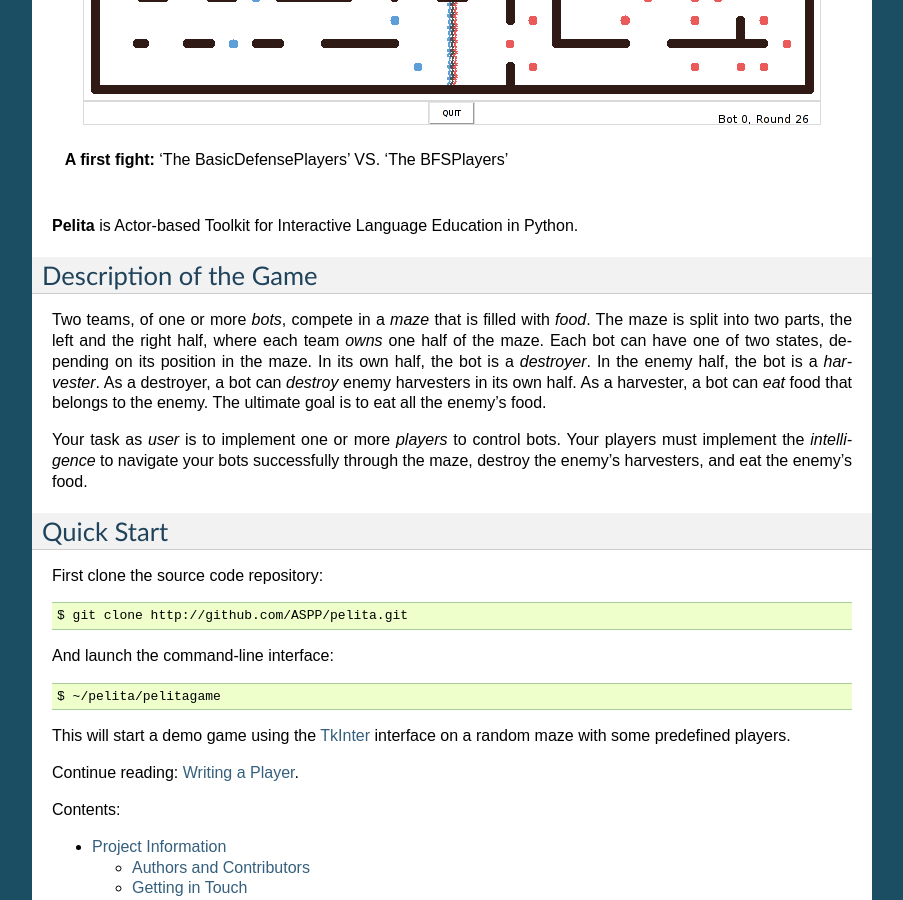
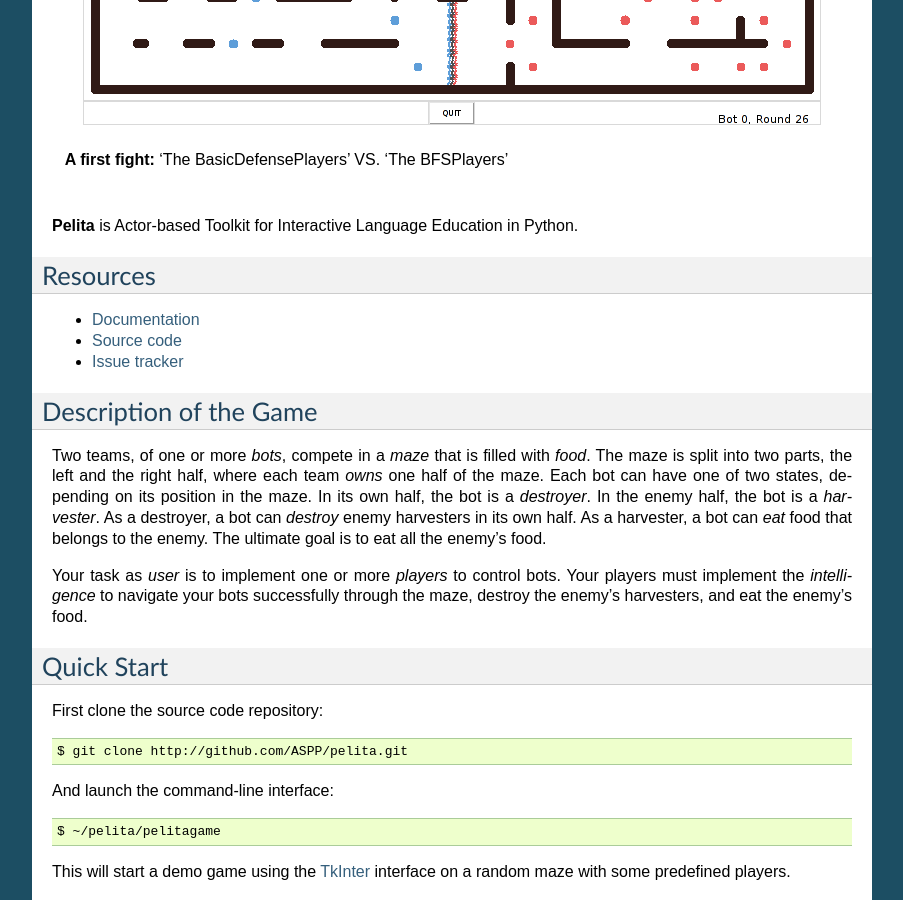
Before and after one commit to ASPP/pelita, a Sphinx documentation site: the page built from doc/source/index.rst, in a window 1280 px wide and 900 px high, scrolled down 395 px. Shown: the whole window, without its empty margins (198-1101 px from the left). Built offline with Sphinx 7.4.7, drawn with Linux system fonts in a browser that asks for light colours; the version number could not be read and is left out.

Commit message:
DOC: We should have a link to the repo on the documentation front page.

```diff
--- a/doc/source/index.rst
+++ b/doc/source/index.rst
@@ -13,6 +13,12 @@
    **A first fight:** 'The BasicDefensePlayers' VS. 'The BFSPlayers'
 
 **Pelita** is Actor-based Toolkit for Interactive Language Education in Python.
+
+Resources
+=========
+- `Documentation <http://aspp.github.com/pelita/>`_
+- `Source code <https://github.com/ASPP/pelita>`_
+- `Issue tracker <https://github.com/ASPP/pelita/issues>`_
 
 Description of the Game
 =======================
```
